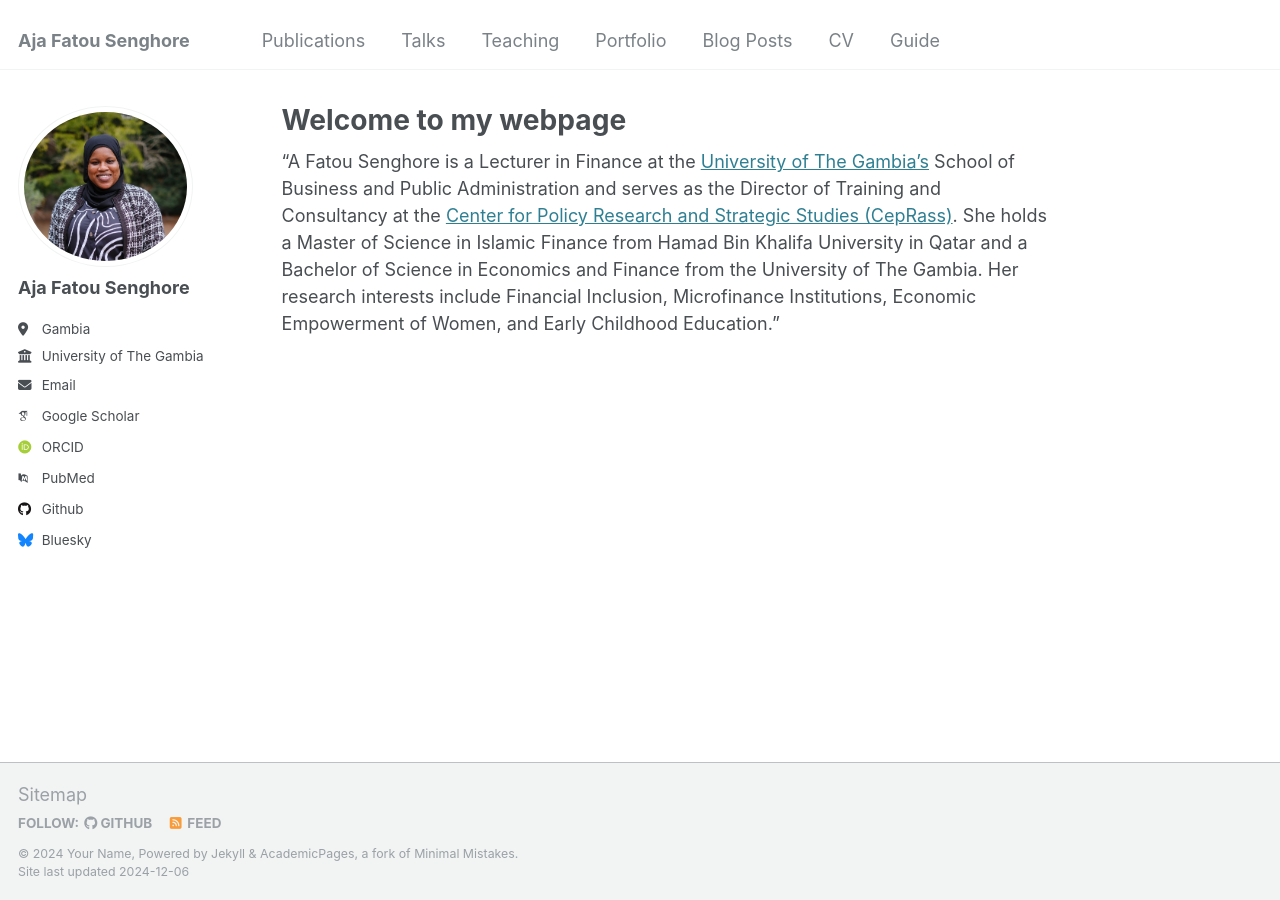
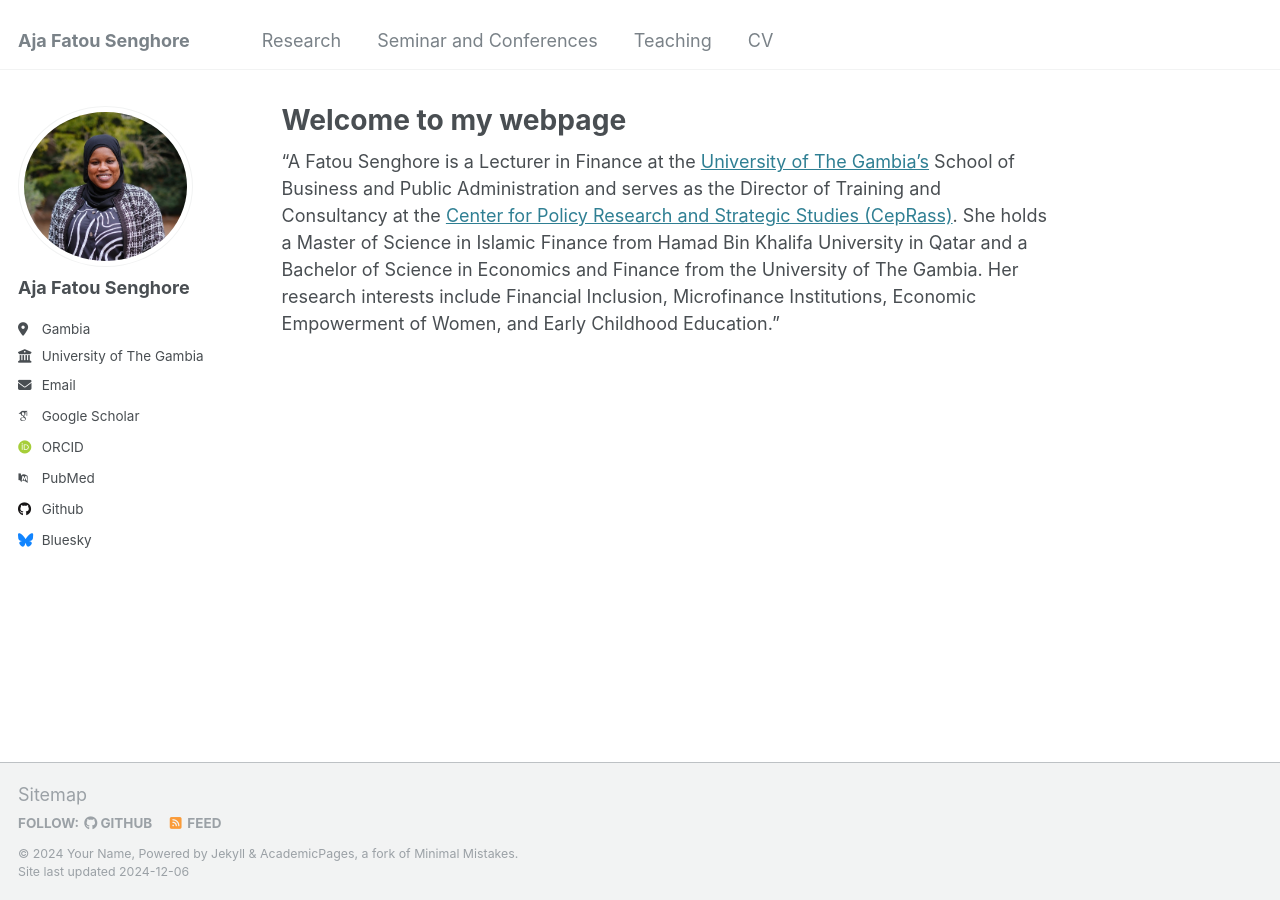
Before and after one commit to ajafatou/ajafatou.github.io, a Jekyll site: the page built from _pages/about.md, in a window 1280 px wide. Built offline with Jekyll 4.4.1, drawn with Linux system fonts in a browser that asks for light colours; some web fonts are replaced.

Commit message:
Update navigation.yml

```diff
--- a/_data/navigation.yml
+++ b/_data/navigation.yml
@@ -5,23 +5,14 @@
 # prevent it from being included in the site.
 
 main:
-  - title: "Publications"
-    url: /publications/
+  - title: "Research"
+    url: /research/
 
-  - title: "Talks"
+  - title: "Seminar and Conferences"
     url: /talks/
 
   - title: "Teaching"
     url: /teaching/
 
-  - title: "Portfolio"
-    url: /portfolio/
-
-  - title: "Blog Posts"
-    url: /year-archive/
-
   - title: "CV"
     url: /cv/
-
-  - title: "Guide"
-    url: /markdown/
```
